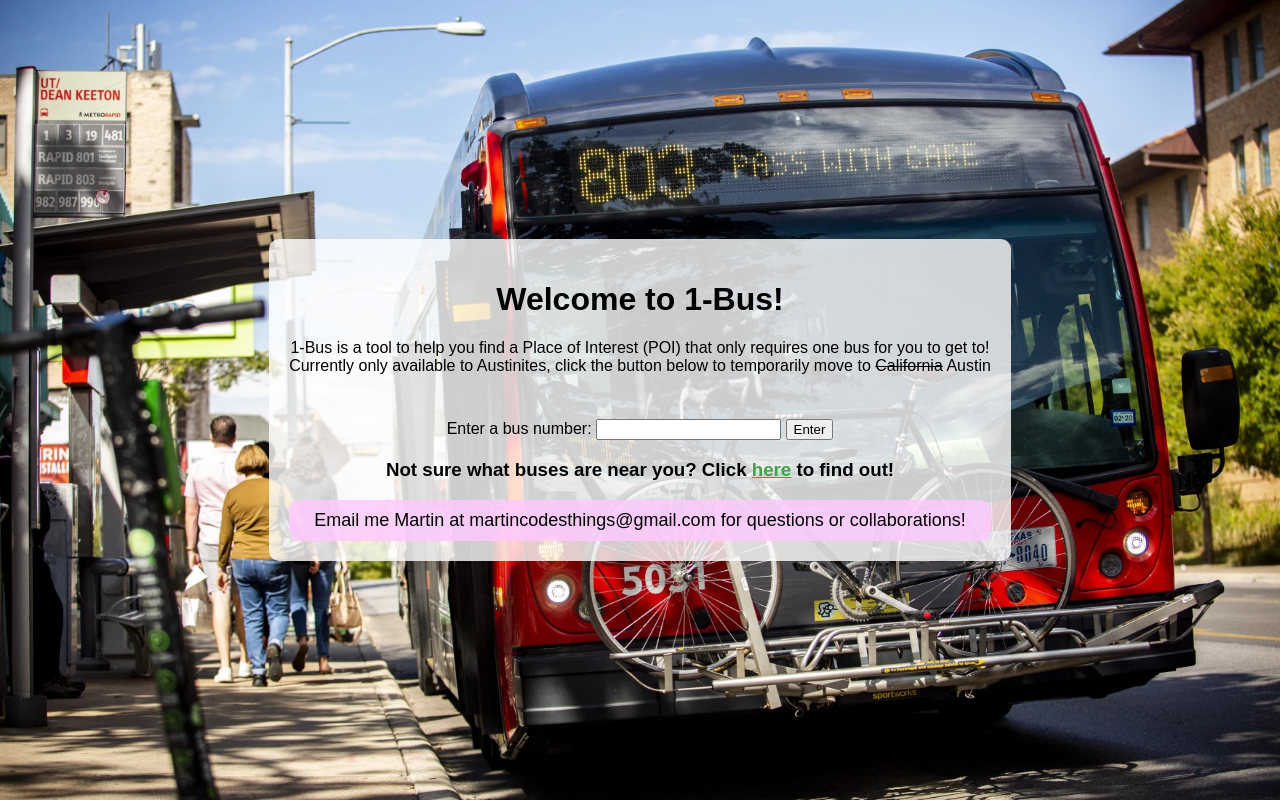
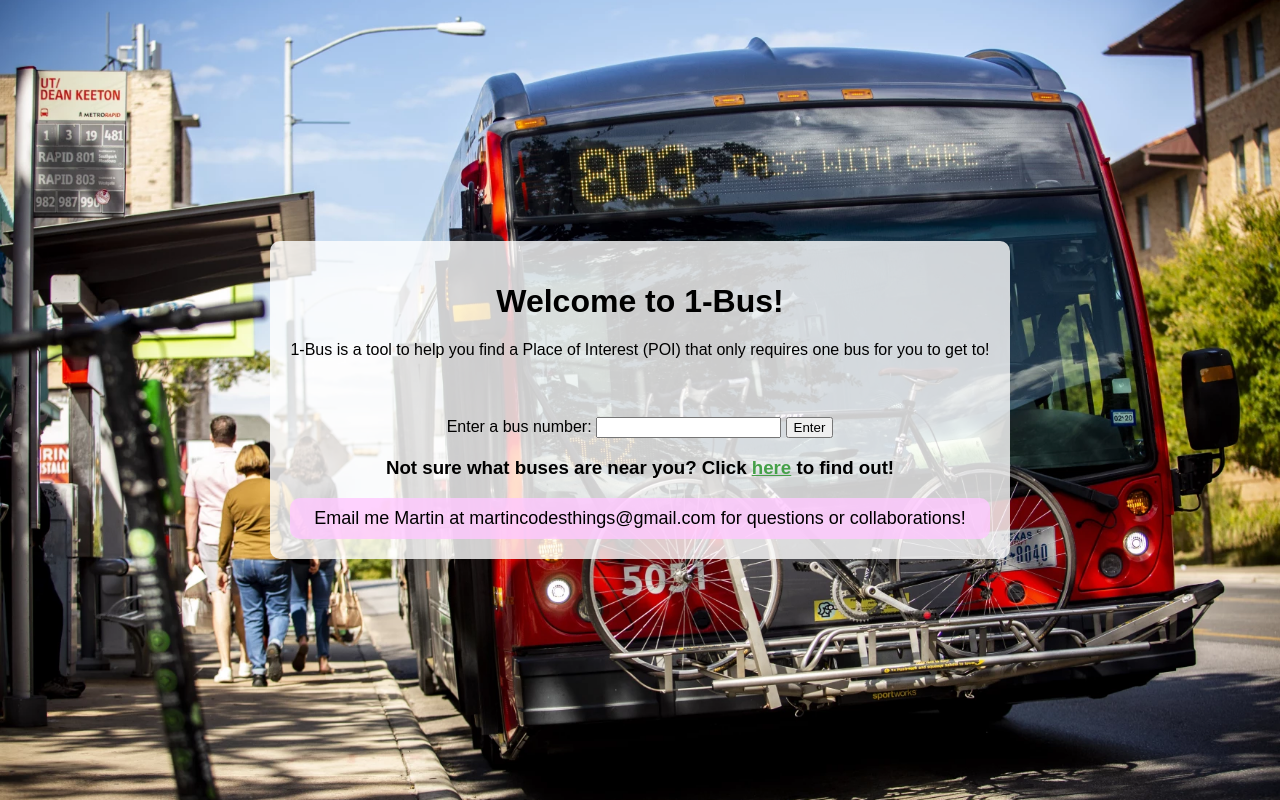
Before and after one commit to mmaliu97/onebus, a Flask app: page / in a window 1280 px wide. Run offline with Flask 3, Linux system fonts and the light colour scheme; parts of the project's set-up code (start-up, migrations or seed data) failed here and were passed over.

Commit message:
edit out text if user already in Austin

```diff
--- a/static/setLocation.js
+++ b/static/setLocation.js
@@ -3,6 +3,8 @@ let isSpoofed = false
 
 document.addEventListener("DOMContentLoaded", function() {
     const spoofButton = document.getElementById("spoofButton");
+    const locationText = document.getElementById("locationText");
+
     const austinCoords = { latitude: 30.2672, longitude: -97.7431 };
     const tolerance = 1; // tolerance for comparing coordinates
 
@@ -13,7 +15,6 @@ document.addEventListener("DOMContentLoaded", function() {
         return Math.abs(latitude - austinCoords.latitude) > tolerance ||
                Math.abs(longitude - austinCoords.longitude) > tolerance;
     }
-
     // Check if the location has been spoofed before
     const isSpoofed = localStorage.getItem('isSpoofed') === 'true';
 
@@ -23,6 +24,8 @@ document.addEventListener("DOMContentLoaded", function() {
         if (isNotInAustin(position) && !isSpoofed) {
             console.log("user not in austin")
             spoofButton.style.display = 'block'; // Show button if user is not in Austin and location is not spoofed
+            locationText.innerHTML = 'Currently only available to Austinites, click the button below to temporarily move to <s>California</s> Austin';
+
             localStorage.setItem('isAustin', 'false');
             localStorage.setItem('isSpoof', 'true');
 
@@ -36,7 +39,6 @@ document.addEventListener("DOMContentLoaded", function() {
 
         else {
             console.log("user in austin")
-
             spoofButton.style.display = 'none'; // Hide button if user is in Austin or location is spoofed
             isAustin = true; // Set isAustin to true if location is in Austin
             localStorage.setItem('isAustin', 'true');
--- a/templates/index.html
+++ b/templates/index.html
@@ -13,10 +13,12 @@
     <div class="container">
         <h1>Welcome to 1-Bus!</h1>
         1-Bus is a tool to help you find a Place of Interest (POI) that only requires one bus
-        for you to get to! <br> Currently only available to Austinites, click the button below to temporarily
-        move to <s>California</s> Austin<br>
+        for you to get to! <br>
 
         <div class="spoofButton-container">
+            <span id="locationText" style="display: none;">Currently only available to Austinites, click the button below to temporarily
+                move to <s>California</s> Austin</span><br>
+
             <button id="spoofButton" style="display: none;">Teleport me to Austin!</button>
             <script src="{{ url_for('static', filename='setLocation.js') }}" defer></script>
         </div>
```
